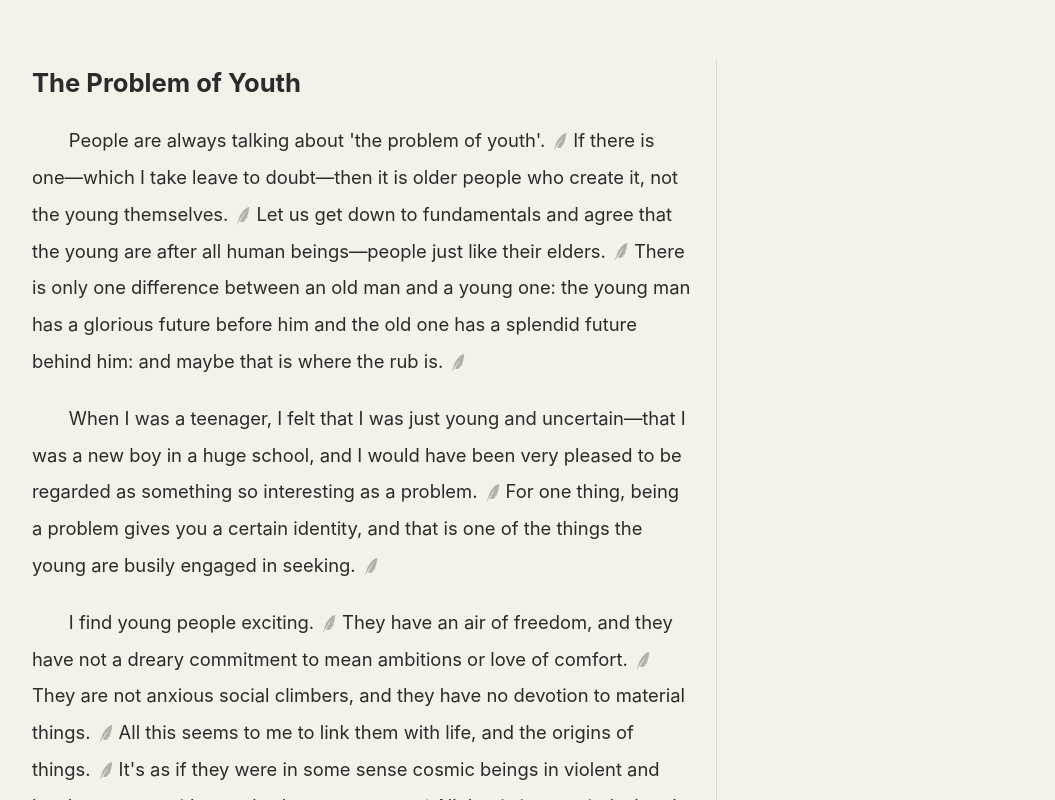
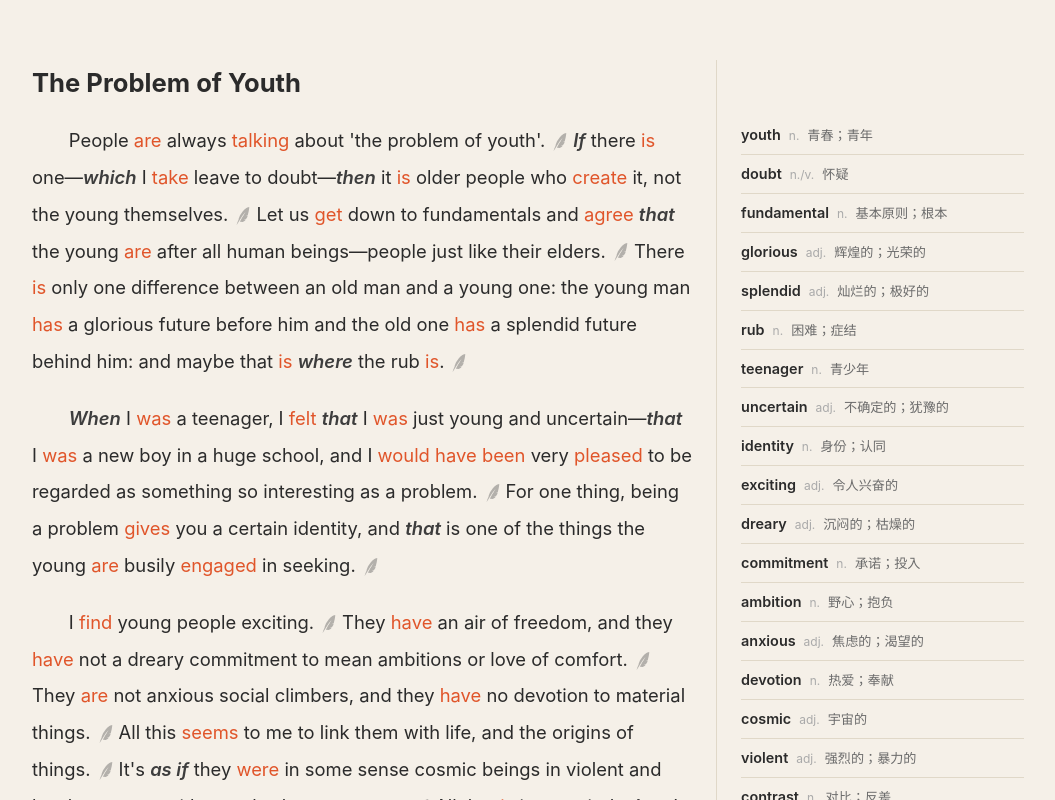
Before and after one commit to farisni/nce-proj, a Vue app: page / in a window 1280 px wide. Shown: the top 800 px of the page, without its empty margins (112-1167 px from the left). Built offline with nearby package versions, Linux system fonts and the light colour scheme.

Commit message:
谓语橘红高亮+从句斜体加粗+词汇表放右侧面板

```diff
--- a/src/mock/readData.ts
+++ b/src/mock/readData.ts
@@ -37,7 +37,7 @@ export const article: Article = {
     predicateParagraph: [
       // Paragraph 1 (4 sentences)
       [
-        { predicates: ['are talking', 'about'], clauseIntroducers: [] },
+        { predicates: ['are talking'], clauseIntroducers: [] },
         { predicates: ['is', 'take', 'create'], clauseIntroducers: ['If', 'which', 'then'] },
         { predicates: ['get', 'agree', 'are'], clauseIntroducers: ['that'] },
         { predicates: ['is', 'has', 'has', 'is'], clauseIntroducers: ['where'] },
--- a/src/views/Index.vue
+++ b/src/views/Index.vue
@@ -11,8 +11,103 @@ function splitSentences(paragraph: string): string[] {
   return matches.map(s => s.trim()).filter(Boolean)
 }
 
+interface Segment {
+  text: string
+  clause?: boolean
+  predicate?: boolean
+}
+
+function markWords(sentence: string, predicates: string[], clauseIntroducers: string[]): Segment[] {
+  if (!predicates.length && !clauseIntroducers.length) return [{ text: sentence }]
+
+  interface Range {
+    start: number
+    end: number
+    type: 'predicate' | 'clause'
+  }
+
+  const ranges: Range[] = []
+  const lower = sentence.toLowerCase()
+
+  const predWords = new Set<string>()
+  for (const pred of predicates) {
+    for (const w of pred.split(/\s+/)) {
+      predWords.add(w.toLowerCase())
+    }
+  }
+  for (const pw of predWords) {
+    const escaped = pw.replace(/[.*+?^${}()|[\]\\]/g, '\\$&')
+    const regex = new RegExp(`(?<![a-zA-Z'-])${escaped}(?![a-zA-Z'-])`, 'gi')
+    let match: RegExpExecArray | null
+    while ((match = regex.exec(lower)) !== null) {
+      ranges.push({ start: match.index, end: match.index + pw.length, type: 'predicate' })
+    }
+  }
+
+  for (const ci of clauseIntroducers) {
+    const lc = ci.toLowerCase()
+    let idx = lower.indexOf(lc)
+    while (idx !== -1) {
+      const beforeOk = idx === 0 || /\s|[—,'"(\[{]/.test(sentence[idx - 1])
+      const afterOk = idx + ci.length === sentence.length || /\s|[—,.'"!?;:)\]}。，！？；：、]/.test(sentence[idx + ci.length])
+      if (beforeOk && afterOk) {
+        if (!ranges.some(r => r.type === 'predicate' && r.start < idx + ci.length && r.end > idx)) {
+          ranges.push({ start: idx, end: idx + ci.length, type: 'clause' })
+        }
+      }
+      idx = lower.indexOf(lc, idx + 1)
+    }
+  }
+
+  if (!ranges.length) return [{ text: sentence }]
+
+  ranges.sort((a, b) => a.start - b.start)
+
+  const segments: Segment[] = []
+  let pos = 0
+
+  for (const r of ranges) {
+    if (r.start < pos) {
+      if (r.end > pos && r.type === 'predicate') {
+        segments.push({ text: sentence.slice(pos, r.end), predicate: true })
+        pos = r.end
+      }
+      continue
+    }
+    if (r.start > pos) {
+      segments.push({ text: sentence.slice(pos, r.start) })
+    }
+    segments.push({
+      text: sentence.slice(r.start, r.end),
+      predicate: r.type === 'predicate',
+      clause: r.type === 'clause',
+    })
+    pos = r.end
+  }
+
+  if (pos < sentence.length) {
+    segments.push({ text: sentence.slice(pos) })
+  }
+
+  return segments
+}
+
+interface SentenceData {
+  segments: Segment[]
+  key: string
+}
+
 const originalSentences = computed(() =>
-  article.original.paragraphs.map(p => splitSentences(p))
+  article.original.paragraphs.map((paragraph, pIdx) => {
+    const sentences = splitSentences(paragraph)
+    return sentences.map((sentence, sIdx) => {
+      const meta = article.original.predicateParagraph[pIdx]?.[sIdx]
+      return {
+        segments: markWords(sentence, meta?.predicates ?? [], meta?.clauseIntroducers ?? []),
+        key: `${pIdx}-${sIdx}`,
+      }
+    })
+  }),
 )
 
 const activeKey = ref('')
@@ -36,16 +131,20 @@ function togglePanel(key: string) {
               class="paragraph-wrapper"
             >
               <div class="paragraph">
-                <template v-for="(s, sIdx) in sentences" :key="sIdx">
+                <template v-for="(s, sIdx) in sentences" :key="s.key">
                   <span class="sentence-inline"
-                    >{{ s }}<img
+                    ><template v-for="(seg, gIdx) in s.segments" :key="gIdx">
+                      <span v-if="seg.clause" class="clause-mark">{{ seg.text }}</span>
+                      <span v-else-if="seg.predicate" class="predicate-mark">{{ seg.text }}</span>
+                      <template v-else>{{ seg.text }}</template>
+                    </template><img
                       :src="yumaoIcon"
                       class="sentence-icon"
-                      @click.stop="togglePanel(`${pIdx}-${sIdx}`)"
+                      @click.stop="togglePanel(s.key)"
                     /></span>
                   <transition name="panel">
                     <div
-                      v-if="activeKey === `${pIdx}-${sIdx}`"
+                      v-if="activeKey === s.key"
                       class="sentence-panel"
                     ></div>
                   </transition>
@@ -54,7 +153,19 @@ function togglePanel(key: string) {
             </div>
           </div>
           <div class="section-divider"></div>
-          <div class="section-side"></div>
+          <div class="section-side">
+            <div class="vocab-list">
+              <div
+                v-for="item in article.vocabulary"
+                :key="item.word"
+                class="vocab-item"
+              >
+                <span class="vocab-word">{{ item.word }}</span>
+                <span class="vocab-pos">{{ item.pos }}</span>
+                <span class="vocab-meaning">{{ item.meaning }}</span>
+              </div>
+            </div>
+          </div>
         </div>
       </div>
 
@@ -108,6 +219,7 @@ function togglePanel(key: string) {
 .section-side {
   flex: 3;
   min-width: 0;
+  padding: 56px 0 16px;
 }
 
 .article-title {
@@ -121,6 +233,13 @@ function togglePanel(key: string) {
   font-weight: 600;
   margin-bottom: 12px;
   padding-top: 28px;
+}
+
+.side-title {
+  font-size: 0.95rem;
+  font-weight: 700;
+  color: var(--color-text-secondary);
+  margin-bottom: 16px;
 }
 
 .paragraph-wrapper {
@@ -152,6 +271,50 @@ function togglePanel(key: string) {
   }
 }
 
+.clause-mark {
+  font-style: italic;
+  font-weight: 600;
+  color: #3d3d3d;
+}
+
+.predicate-mark {
+  color: #e0552a;
+}
+
+.vocab-list {
+  display: flex;
+  flex-direction: column;
+}
+
+.vocab-item {
+  display: flex;
+  align-items: baseline;
+  gap: 8px;
+  padding: 6px 0;
+  border-bottom: 1px solid var(--color-border);
+
+  &:last-child {
+    border-bottom: none;
+  }
+}
+
+.vocab-word {
+  font-weight: 600;
+  font-size: 0.9rem;
+  color: var(--color-text);
+}
+
+.vocab-pos {
+  font-size: 0.75rem;
+  color: #aaa;
+  flex-shrink: 0;
+}
+
+.vocab-meaning {
+  font-size: 0.82rem;
+  color: var(--color-text-secondary);
+}
+
 .sentence-panel {
   display: block;
   margin: 6px 0;
```
